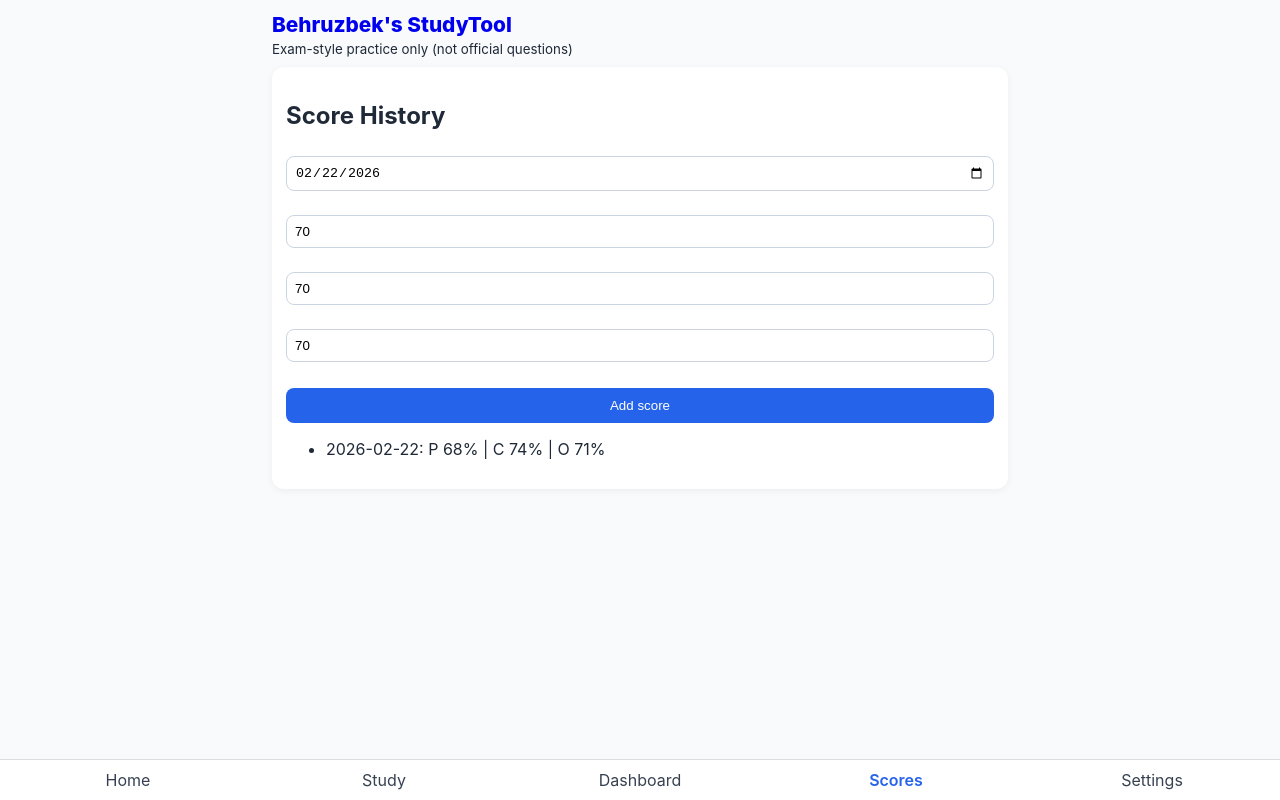
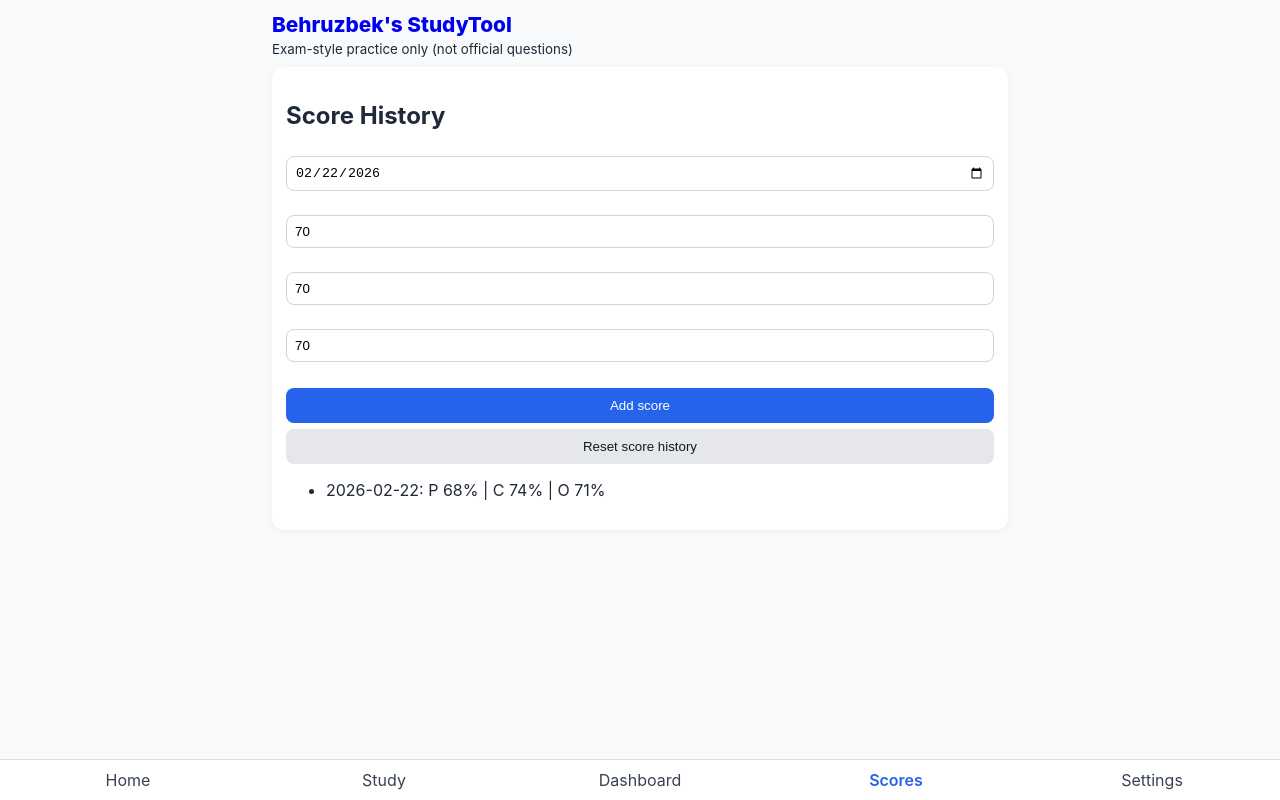
Before and after one commit to Behruzbek-star/Behruzbek-Saidkulov, a React (Vite) app: page /scores in a window 1280 px wide. Built offline with nearby package versions, Linux system fonts and the light colour scheme.

Commit message:
Add reset score history action to scores page

```diff
--- a/src/lib/state.tsx
+++ b/src/lib/state.tsx
@@ -8,6 +8,7 @@ interface AppCtx {
   state: AppState;
   setSettings: (settings: Settings) => void;
   addScore: (score: ScoreEntry) => void;
+  resetScores: () => void;
   generateNewCards: (count: number, seed?: number) => void;
   recordReview: (cardId: string, selectedIndex: number, rating: Rating, timeSpentMs: number) => void;
   dueCards: Card[];
@@ -48,6 +49,7 @@ export const AppProvider = ({ children }: { children: React.ReactNode }) => {
     dueCards,
     setSettings: (settings) => update({ ...state, settings }),
     addScore: (score) => update({ ...state, scoreHistory: [...state.scoreHistory, score].sort((a, b) => a.date.localeCompare(b.date)) }),
+    resetScores: () => update({ ...state, scoreHistory: [] }),
     generateNewCards: (count, seed) => {
       const cards = generateCards({ settings: state.settings }, { topicStats, scoreHistory: state.scoreHistory }, count, seed);
       const reviews = { ...state.reviews };
--- a/src/pages/ScoresPage.tsx
+++ b/src/pages/ScoresPage.tsx
@@ -2,7 +2,7 @@ import { useState } from 'react';
 import { useAppState } from '../lib/state';
 
 export const ScoresPage = () => {
-  const { state, addScore } = useAppState();
+  const { state, addScore, resetScores } = useAppState();
   const [form, setForm] = useState({ date: new Date().toISOString().slice(0, 10), propertyPct: 70, casualtyPct: 70, overallPct: 70 });
 
   return (
@@ -14,8 +14,9 @@ export const ScoresPage = () => {
         <input type="number" value={form.casualtyPct} onChange={(e) => setForm({ ...form, casualtyPct: Number(e.target.value) })} placeholder="Casualty %" />
         <input type="number" value={form.overallPct} onChange={(e) => setForm({ ...form, overallPct: Number(e.target.value) })} placeholder="Overall %" />
         <button onClick={() => addScore(form)}>Add score</button>
+        <button className="secondary-btn" onClick={resetScores}>Reset score history</button>
       </div>
-      <ul>{state.scoreHistory.map((s) => <li key={s.date + s.overallPct}>{s.date}: P {s.propertyPct}% | C {s.casualtyPct}% | O {s.overallPct}%</li>)}</ul>
+      {state.scoreHistory.length === 0 ? <p>No scores saved yet.</p> : <ul>{state.scoreHistory.map((s) => <li key={s.date + s.overallPct}>{s.date}: P {s.propertyPct}% | C {s.casualtyPct}% | O {s.overallPct}%</li>)}</ul>}
     </section>
   );
 };
```
